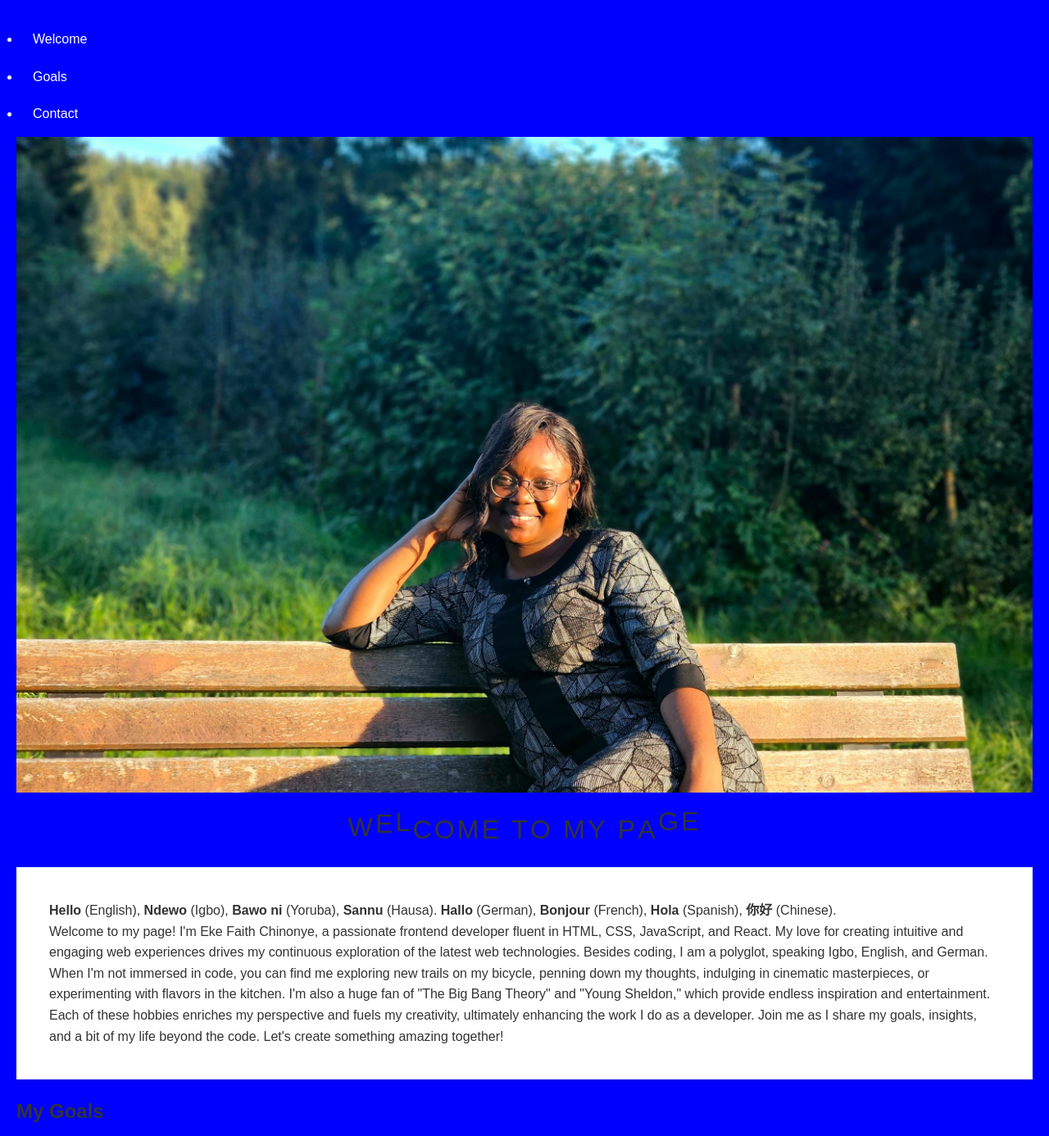
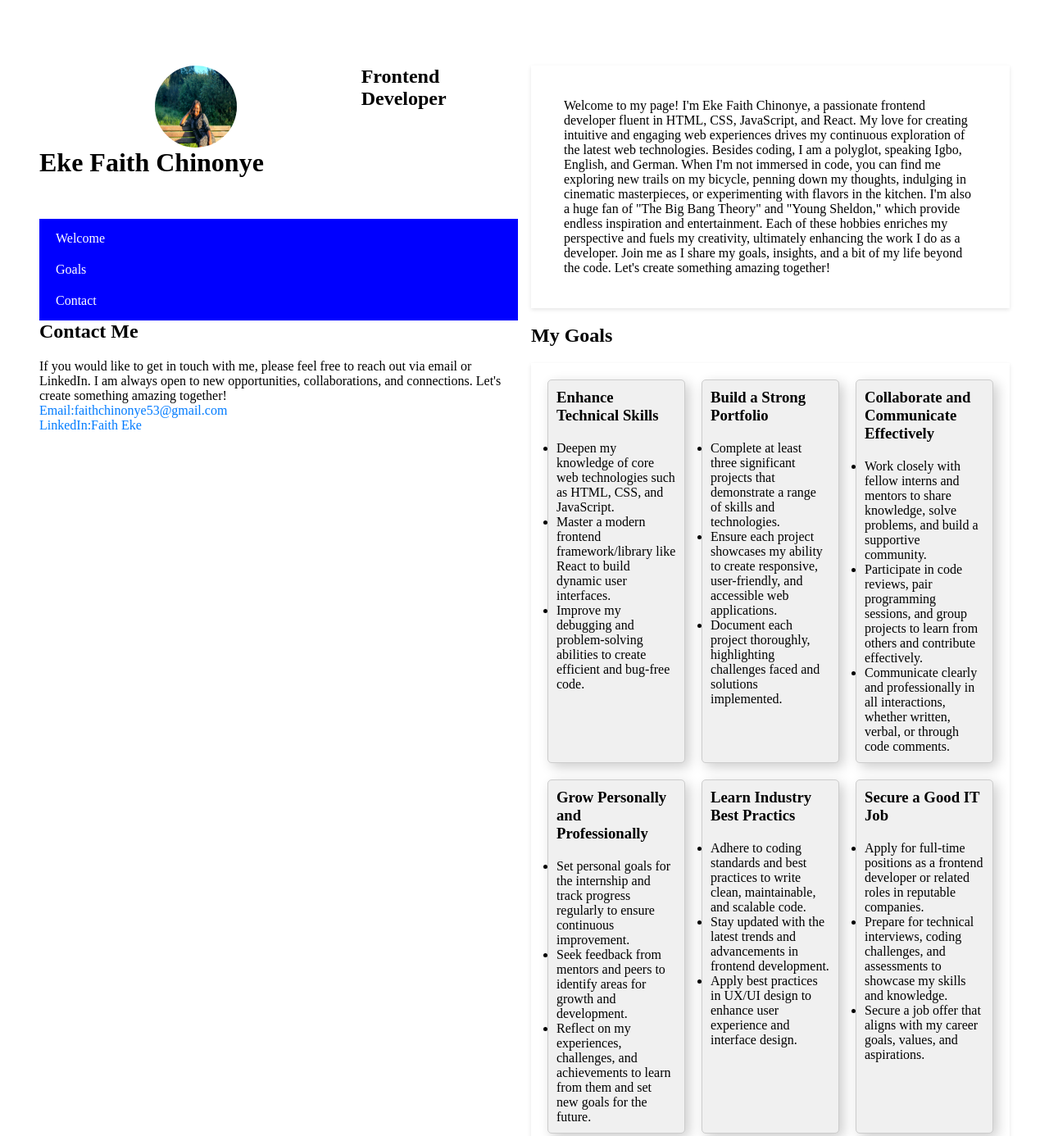
Before and after one commit to Chinonye1/HNG-Task, a plain HTML site: page index.html in a window 1280 px wide. Shown: the top 1386 px of the page at 82% size. Drawn offline with Linux system fonts and the light colour scheme.

Commit message:
Refactor layout and styles for the welcome page

```diff
--- a/index.html
+++ b/index.html
@@ -1,13 +1,36 @@
 <!DOCTYPE html>
 <html>
+
 <head>
     <title>Eke Faith Chinonye - Frontend Developer</title>
     <meta charset="UTF-8">
-    <link rel="stylesheet"  href="style.css">
+    <link rel="stylesheet" href="style.css">
 
 </head>
+
 <body>
+<div class="layout_section">
+    <div class="layout_left">
+        <div class="main">
+            <div class="semi_profile">
+            <div class="profile">
+                <div class="profile_image">
+                    <img src="/Slack_pics.jpeg">
+                </div>
 
+                <h1>Eke Faith Chinonye</h1>
+
+
+
+
+            </div>
+            <h2>Frontend Developer<h2>
+            </div>
+
+
+
+        </div>
+        <div>
             <nav>
                 <ul class="nav-links">
                     <li><a href="#introduction">Welcome</a></li>
@@ -15,30 +38,33 @@
                     <li><a href="#contact">Contact</a></li>
                 </ul>
             </nav>
-    <header class="background">
+        </div>
+        <div id="contact">
+            <h2>Contact Me</h2>
+            <p>If you would like to get in touch with me, please feel free to reach out via email or LinkedIn. I am
+                always open to new opportunities, collaborations, and connections. Let's create something amazing
+                together!</p>
+            <a href="mailto:faithchinonye53@gmail.com">Email:faithchinonye53@gmail.com</a> <br>
+            <a href="https://linkedin.com/in/faitheke">LinkedIn:Faith Eke</a>
+        </div>
 
-    </header>
 
-        <div class="welcome-page-title">
-            <span>W</span><span>E</span><span>L</span><span>C</span><span>O</span><span>M</span><span>E</span>
-            <span>T</span><span>O</span>
-            <span>M</span><span>Y</span>
-            <span>P</span><span>A</span><span>G</span><span>E</span>
     </div>
+    <div class="layout_right">
+
+
     <section id="introduction">
-        <p>
 
-                <strong>Hello</strong> (English),
-                <strong>Ndewo</strong> (Igbo),
-                <strong>Bawo ni</strong> (Yoruba),
-                <strong>Sannu</strong> (Hausa).
-                <strong>Hallo</strong> (German),
-                <strong>Bonjour</strong> (French),
-                <strong>Hola</strong> (Spanish),
-                <strong>你好</strong> (Chinese).
-         </p>
 
-        <p> Welcome to my page! I'm Eke Faith Chinonye, a passionate frontend developer fluent in HTML, CSS, JavaScript, and React. My love for creating intuitive and engaging web experiences drives my continuous exploration of the latest web technologies. Besides coding, I am a polyglot, speaking Igbo, English, and German. When I'm not immersed in code, you can find me exploring new trails on my bicycle, penning down my thoughts, indulging in cinematic masterpieces, or experimenting with flavors in the kitchen. I'm also a huge fan of "The Big Bang Theory" and "Young Sheldon," which provide endless inspiration and entertainment. Each of these hobbies enriches my perspective and fuels my creativity, ultimately enhancing the work I do as a developer. Join me as I share my goals, insights, and a bit of my life beyond the code. Let's create something amazing together!</p>
+        <p> Welcome to my page! I'm Eke Faith Chinonye, a passionate frontend developer fluent in HTML, CSS, JavaScript,
+            and React. My love for creating intuitive and engaging web experiences drives my continuous exploration of
+            the latest web technologies. Besides coding, I am a polyglot, speaking Igbo, English, and German. When I'm
+            not immersed in code, you can find me exploring new trails on my bicycle, penning down my thoughts,
+            indulging in cinematic masterpieces, or experimenting with flavors in the kitchen. I'm also a huge fan of
+            "The Big Bang Theory" and "Young Sheldon," which provide endless inspiration and entertainment. Each of
+            these hobbies enriches my perspective and fuels my creativity, ultimately enhancing the work I do as a
+            developer. Join me as I share my goals, insights, and a bit of my life beyond the code. Let's create
+            something amazing together!</p>
     </section>
 
     <h2>My Goals</h2>
@@ -56,8 +82,10 @@
 
             <h3>Build a Strong Portfolio</h3>
             <ul>
-            <li>Complete at least three significant projects that demonstrate a range of skills and technologies.</li>
-            <li>Ensure each project showcases my ability to create responsive, user-friendly, and accessible web applications.</li>
+                <li>Complete at least three significant projects that demonstrate a range of skills and technologies.
+                </li>
+                <li>Ensure each project showcases my ability to create responsive, user-friendly, and accessible web
+                    applications.</li>
                 <li>Document each project thoroughly, highlighting challenges faced and solutions implemented.</li>
             </ul>
         </div>
@@ -65,18 +93,23 @@
 
             <h3>Collaborate and Communicate Effectively</h3>
             <ul>
-            <li>Work closely with fellow interns and mentors to share knowledge, solve problems, and build a supportive community.</li>
-            <li>Participate in code reviews, pair programming sessions, and group projects to learn from others and contribute effectively.</li>
-            <li>Communicate clearly and professionally in all interactions, whether written, verbal, or through code comments.</li>
+                <li>Work closely with fellow interns and mentors to share knowledge, solve problems, and build a
+                    supportive community.</li>
+                <li>Participate in code reviews, pair programming sessions, and group projects to learn from others and
+                    contribute effectively.</li>
+                <li>Communicate clearly and professionally in all interactions, whether written, verbal, or through code
+                    comments.</li>
             </ul>
         </div>
         <div class="box4">
 
             <h3>Grow Personally and Professionally</h3>
             <ul>
-            <li>Set personal goals for the internship and track progress regularly to ensure continuous improvement.</li>
+                <li>Set personal goals for the internship and track progress regularly to ensure continuous improvement.
+                </li>
                 <li>Seek feedback from mentors and peers to identify areas for growth and development.</li>
-            <li>Reflect on my experiences, challenges, and achievements to learn from them and set new goals for the future.</li>
+                <li>Reflect on my experiences, challenges, and achievements to learn from them and set new goals for the
+                    future.</li>
             </ul>
         </div>
         <div class="box5">
@@ -92,7 +125,8 @@
             <h3>Secure a Good IT Job</h3>
             <ul>
                 <li>Apply for full-time positions as a frontend developer or related roles in reputable companies.</li>
-            <li>Prepare for technical interviews, coding challenges, and assessments to showcase my skills and knowledge.</li>
+                <li>Prepare for technical interviews, coding challenges, and assessments to showcase my skills and
+                    knowledge.</li>
                 <li>Secure a job offer that aligns with my career goals, values, and aspirations.</li>
             </ul>
         </div>
@@ -107,7 +141,10 @@
         <div class="slides">
             <div class="slide" id="s1">
                 <a href="https://chinonye1.github.io/Africa-Healthcare/" target="_blank">
-            <p>This blog aims to shed light on the healthcare situation in Africa, emphasizing the prevalence of sickle cell anemia and exploring possible solutions to mitigate its impact. However, our narrative goes beyond healthcare, inviting readers on a captivating journey to explore the continent's culture, geography, and iconic tourism destinations.</p>
+                    <p>This blog aims to shed light on the healthcare situation in Africa, emphasizing the prevalence of
+                        sickle cell anemia and exploring possible solutions to mitigate its impact. However, our
+                        narrative goes beyond healthcare, inviting readers on a captivating journey to explore the
+                        continent's culture, geography, and iconic tourism destinations.</p>
                 </a>
             </div>
 
@@ -126,13 +163,10 @@
             <label for="slide3"></label>
         </div>
     </div>
+</div>
+</div>
 
-    <section id="contact">
-        <h2>Contact Me</h2>
-        <p>If you would like to get in touch with me, please feel free to reach out via email or LinkedIn. I am always open to new opportunities, collaborations, and connections. Let's create something amazing together!</p>
-        <a href="mailto:faithchinonye53@gmail.com">Email:faithchinonye53@gmail.com</a> <br>
-        <a href="https://linkedin.com/in/faitheke">LinkedIn:Faith Eke</a>
-    </section>
+
 
     <footer>
         <p>&copy; 2024 Eke Faith Chinonye. All rights reserved.</p>
--- a/style.css
+++ b/style.css
@@ -5,48 +5,55 @@
   box-sizing: border-box;
 }
 
-.background {
-  background: url('/Slack_pics.jpeg') no-repeat center center/cover;
-  height: 100vh;
-  display: flex;
 
 
 
+
+
+
+
+
+
+.layout_section {
+  display: grid;
+  grid-template-columns: repeat(2, 1fr);
+  gap: 1rem;
+  padding: 5rem 3rem ;
+
 }
+.layout_left {
+  justify-content: center;
 
-.welcome-page-title {
-  font-size: 2em;
-  letter-spacing: 0.1em;
-  text-align: center;
-  margin: 20px 0;
 }
-.welcome-page-title span {
-  display: inline-block;
-  animation: bounce 0.5s ease infinite alternate;
-  font-family: 'Arial', sans-serif;
-  color: #333;
+.profile_image img {
+  width: 100px;
+  height: 100px;
+  border-radius: 50%;
+  margin: 0 auto;
+  display: block;
+
 }
-@keyframes bounce {
-  from { transform: translateY(0); }
-  to { transform: translateY(-10px); }
+.profile {
+
+
+  flex-direction: row;
+  justify-content: left;
+  align-items: center;
+  gap: 10px;
+
+}
+.semi_profile {
+  display: grid;
+  grid-template-columns: 2fr 1fr;
+  flex-direction: column;
+  justify-content: left;
+  ;
+
+  gap: 10px;
 }
 
 
-.welcome-page-title span:nth-child(1) { animation-delay: 0.1s; }
-.welcome-page-title span:nth-child(2) { animation-delay: 0.2s; }
-.welcome-page-title span:nth-child(3) { animation-delay: 0.3s; }
 
-.welcome-page-title span:nth-child(14) { animation-delay: 1.4s; }
-.welcome-page-title span:nth-child(15) { animation-delay: 1.5s; }
-
-
-body {
-  font-family: 'Arial', sans-serif;
-  background-color: blue;
-  color: #333;
-  line-height: 1.6;
-  padding: 20px;
-}
 
 
 nav {
```
Lines whose indentation alone changed are shown as unchanged.
